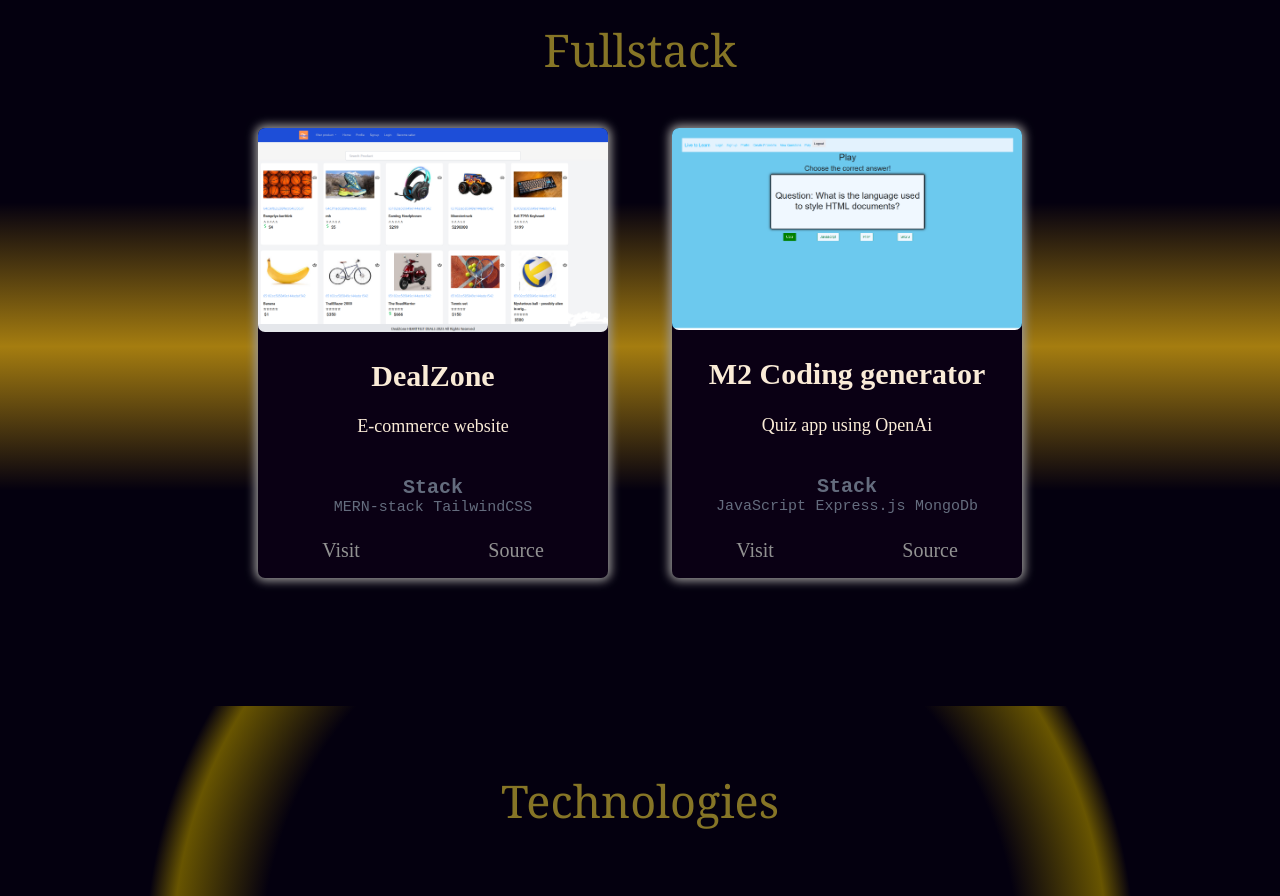
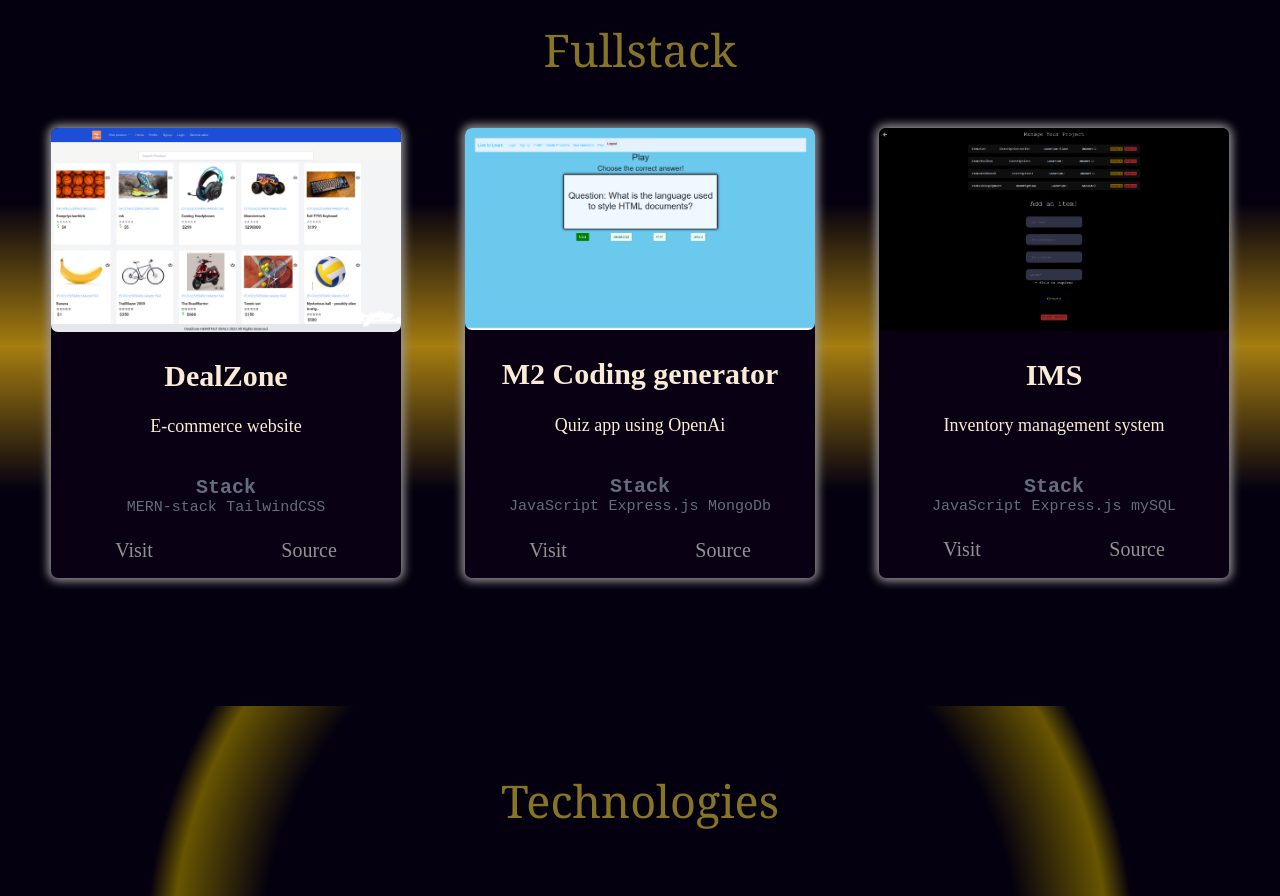
Before and after one commit to MaaX59/my_portfolio, a React (Create React App) app: page / in a window 1280 px wide. Shown: the part 1460-2356 px from the top of the page. Built offline with nearby package versions, Linux system fonts and the light colour scheme.

Commit message:
added ims

```diff
--- a/src/data/fullstack.js
+++ b/src/data/fullstack.js
@@ -1,25 +1,33 @@
-import m2Pic from '../images/coding_generator.png';
-import dealPic from '../images/deal_zone.png';
+import m2Pic from "../images/coding_generator.png";
+import dealPic from "../images/deal_zone.png";
+import ims from "../images/IMS.png";
 const Fullstack = [
   {
     name: "DealZone",
-        description:"E-commerce website",
-        tags: ["MERN-stack","TailwindCSS" ] ,
+    description: "E-commerce website",
+    tags: ["MERN-stack", "TailwindCSS"],
     image: dealPic,
-        link:"https://new-deal-zone.netlify.app/",
-        code:"https://github.com/MaaX59/frontend",
-        id:0,
+    link: "https://new-deal-zone.netlify.app/",
+    code: "https://github.com/MaaX59/frontend",
+    id: 0,
   },
   {
     name: "M2 Coding generator",
-        description:"Quiz app using OpenAi",
-        tags: ["JavaScript", "Express.js", "MongoDb" ] ,
+    description: "Quiz app using OpenAi",
+    tags: ["JavaScript", "Express.js", "MongoDb"],
     image: m2Pic,
-        link:"https://coding-generator.adaptable.app",
-        code:"https://github.com/MaaX59/M2-coding-generator-app",
-        id:1,
-    }
-
-
-]
+    link: "https://coding-generator.adaptable.app",
+    code: "https://github.com/MaaX59/M2-coding-generator-app",
+    id: 1,
+  },
+  {
+    name: "IMS",
+    description: "Inventory management system",
+    tags: ["JavaScript", "Express.js", "mySQL"],
+    image: ims,
+    link: "https://coding-generator.adaptable.app",
+    code: "https://github.com/MaaX59/ims",
+    id: 1,
+  },
+];
 export default Fullstack;
```
Also changed, not shown: src/images/IMS.png. Lines whose indentation alone changed are shown as unchanged.
